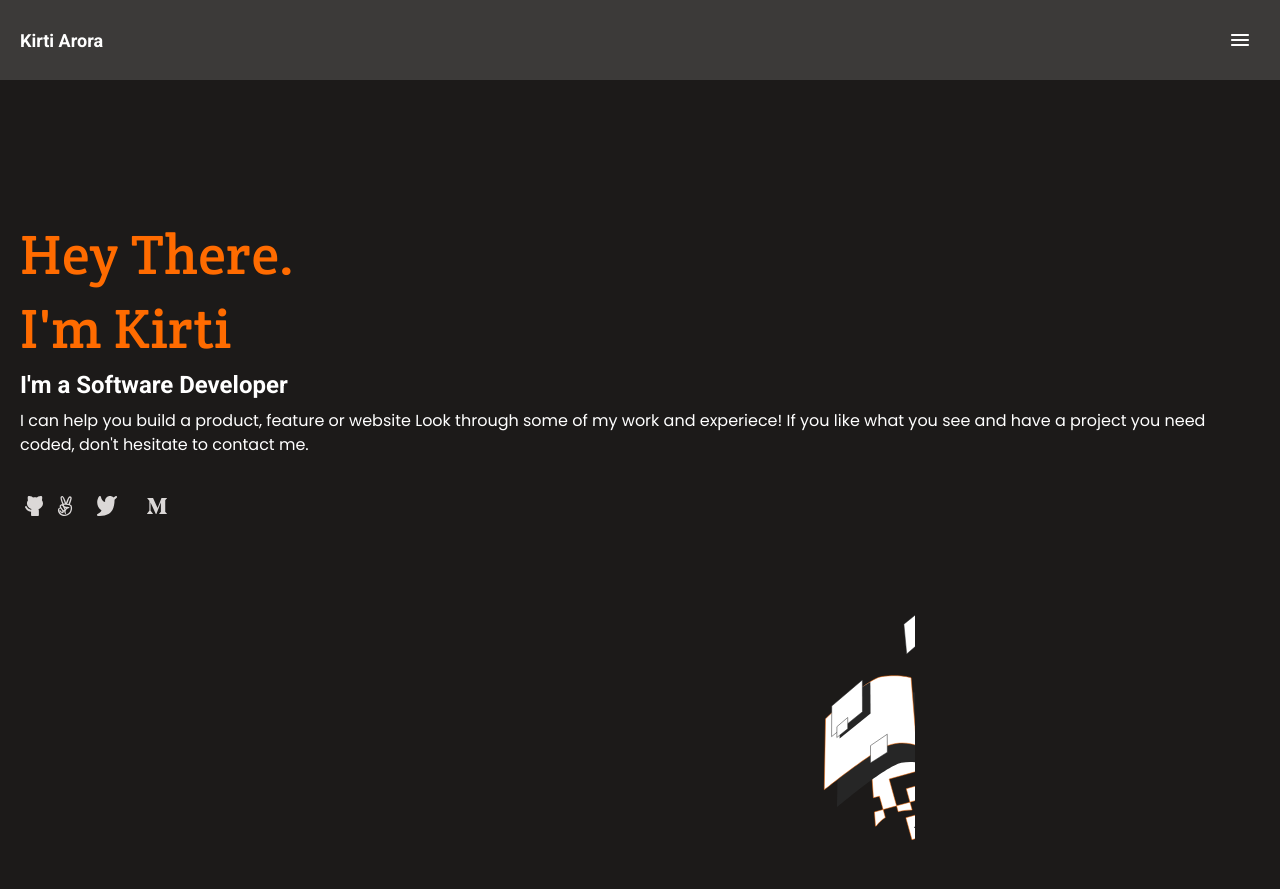
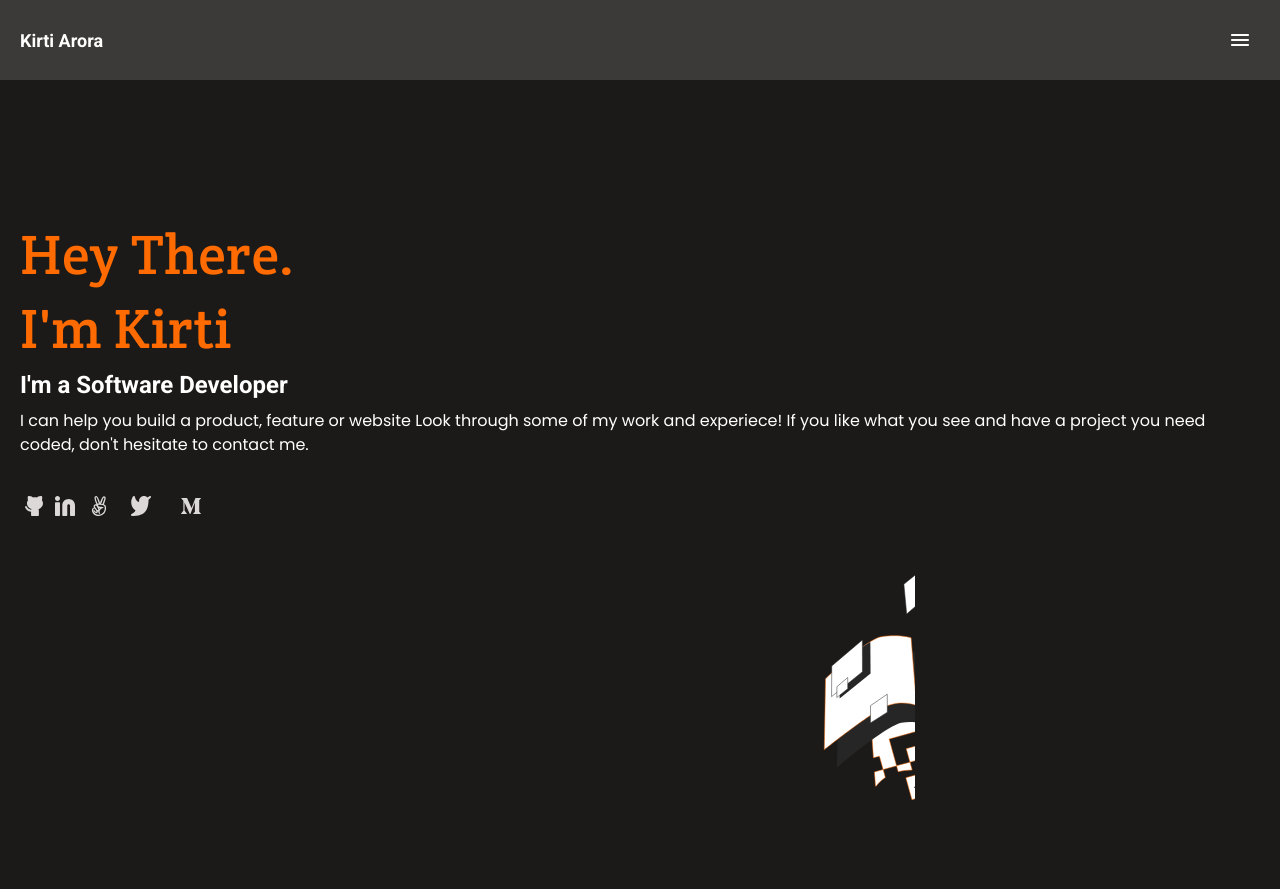
Before and after one commit to kit0-0/Mobile-Portfolio, a website: page index.html in a window 1280 px wide. After the commit the page ends 800 px from the top, so only its background shows below. Drawn offline with Linux system fonts and the light colour scheme.

Commit message:
Added recomendations in html and css files

```diff
--- a/index.html
+++ b/index.html
@@ -24,10 +24,11 @@
         <a href="#">Kirti Arora</a>
 
         <!-- toggle button -->
-        <button type="button" class="menu-btn">
-            <span class="open" id="menu"></span>
-        </button>
-
+        <nav>
+            <button type="button" class="menu-btn">
+                <span class="open" id="menu"></span>
+            </button>
+        </nav>
 
     </header>
     <!--nav End-->
@@ -38,8 +39,8 @@
         <section class="home" id="home">
             <div class="home-page">
                 <div>
-                    <h2 class="home_header">Hey There.</h2>
-                    <h2 class="home_header">I'm Kirti</h2>
+                    <h1 class="home_header">Hey There.</h1>
+                    <h1 class="home_header">I'm Kirti</h1>
                 </div>
 
                 <div class="home-description">
@@ -59,18 +60,21 @@
                     <a href="#main"><img src="./images/git.svg" class="social-media-icon" /></a>
                 </li>
                 <li>
+                    <a href="#main"><img src="./images/linkdin.svg" class="social-media-icon" /></a>
+                </li>
+                <li>
                     <a href="#main"><img src="./images/angellist.svg" class="social-media-icon" /></a>
-
                 </li>
                 <li>
                     <a href="#main"><img src="./images/twitter.svg" class="social-media-icon " /></a>
                 </li>
-                <li> <a href="#main"><img src="./images/medium.svg" class="social-media-icon" /></a>
+                <li>
+                    <a href="#main"><img src="./images/medium.svg" class="social-media-icon" /></a>
                 </li>
             </ul>
 
             <!--illustrations-->
-            <img src="./images/illustration-header-mobile.svg" class="illustration-header" alt="">
+            <div class="illustration-header" aria-hidden="true"></div>
 
         </section>
     </main>
--- a/style.css
+++ b/style.css
@@ -121,7 +121,11 @@ img {
 }
 
 .illustration-header {
+  background-image: url('./images/illustration-header-mobile.svg');
+  background-repeat: no-repeat;
   position: absolute;
   left: 60%;
-  top: 60%;
+  top: 55%;
+  width: 150px;
+  height: 360px;
 }
```
